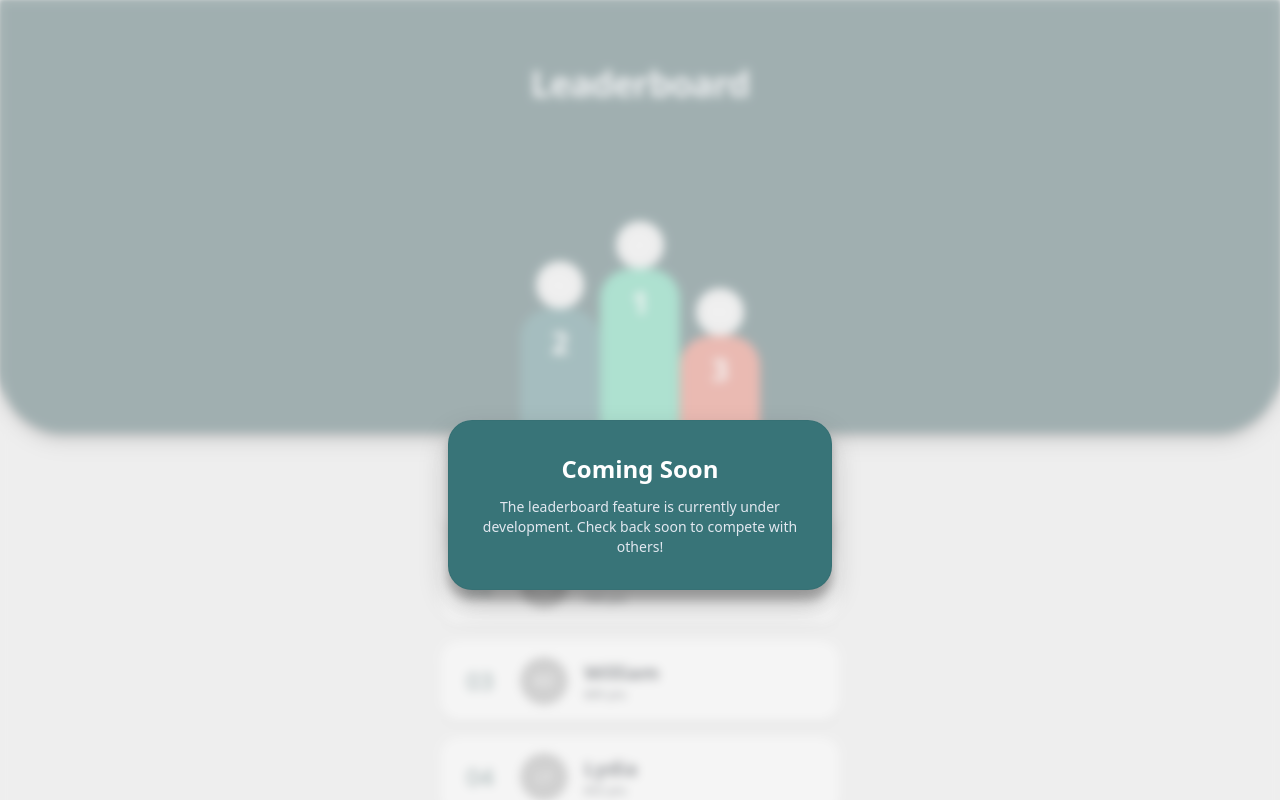
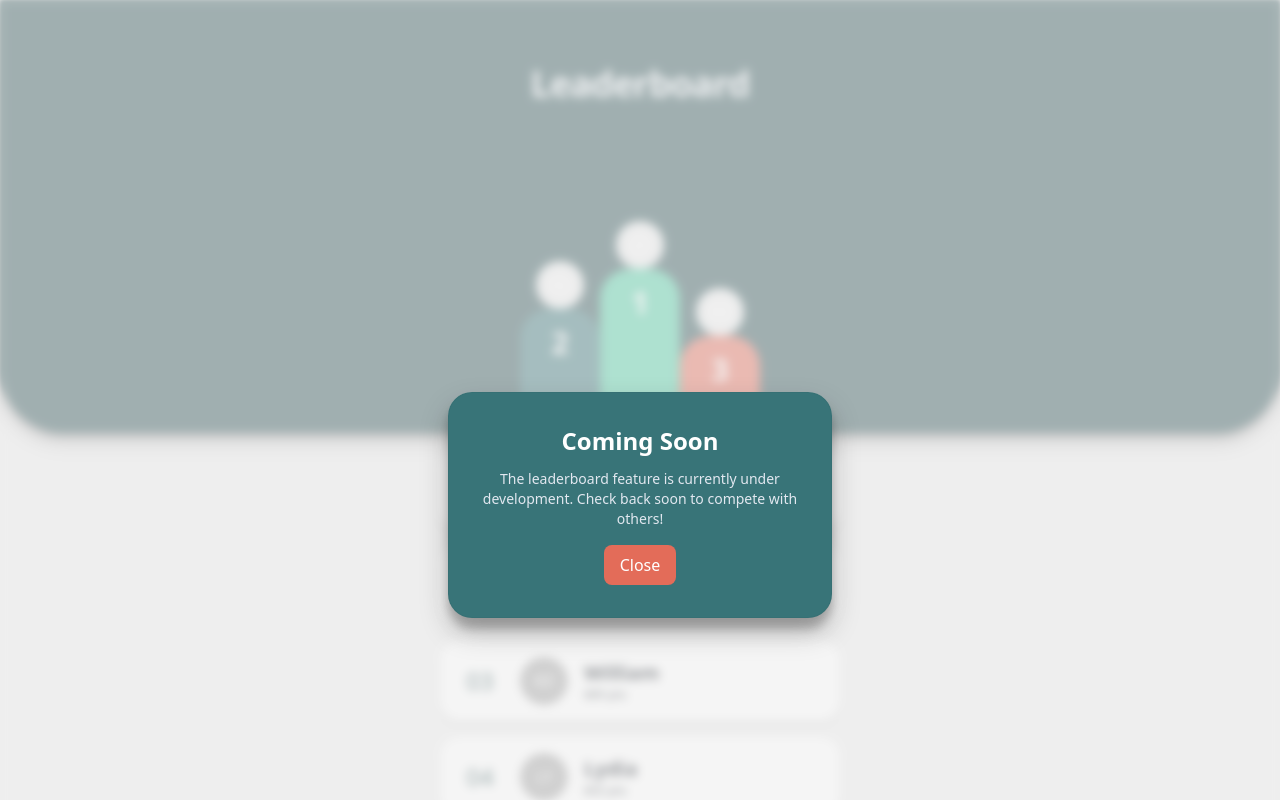
Before and after one commit to bitfalt/miniapp-monorepo, a Next.js app in the folder frontend/: page /leaderboard in a window 1280 px wide. Shown: the top 800 px of the page. Built offline with nearby package versions, Linux system fonts and the light colour scheme; no server answers; what @worldcoin/minikit-js would draw is missing.

Commit message:
improvement:add close modal and hide some features

```diff
--- a/frontend/src/app/achievements/page.tsx
+++ b/frontend/src/app/achievements/page.tsx
@@ -3,6 +3,7 @@
 import { useState, useEffect } from 'react'
 import { LoadingSpinner } from "@/components/ui/LoadingSpinner"
 import AchievementCard from "@/components/ui/AchievementCard"
+import { useRouter } from 'next/navigation'
 
 interface Achievement {
   title: string
@@ -15,6 +16,8 @@ export default function AchievementsPage() {
   const [loading, setLoading] = useState(true)
   const [level, setLevel] = useState({ current: 0, max: 100, title: "" })
   const [achievements, setAchievements] = useState<Achievement[]>([])
+  const [isModalOpen, setIsModalOpen] = useState(true); // State for modal visibility
+  const router = useRouter(); // Initialize the router
 
   useEffect(() => {
     const fetchData = async () => {
@@ -32,6 +35,11 @@ export default function AchievementsPage() {
 
     fetchData()
   }, [])
+
+  const handleCloseModal = () => {
+    setIsModalOpen(false); // Close the modal
+    router.back(); // Redirect to the previous page
+  };
 
   if (loading) {
     return <LoadingSpinner />
@@ -92,6 +100,25 @@ export default function AchievementsPage() {
           </div>
         ))}
       </div>
+
+      {/* Coming Soon Overlay */}
+      {isModalOpen && (
+        <div className="absolute inset-0 bg-neutral-bg/60 backdrop-blur-sm flex items-center justify-center pb-20 z-50">
+          <div className="bg-brand-secondary p-8 rounded-3xl text-center max-w-sm mx-4 shadow-[0_14px_28px_rgba(0,0,0,0.25),_0_10px_10px_rgba(0,0,0,0.22)] border border-brand-tertiary/10 backdrop-blur-sm">
+            <h2 className="text-2xl font-bold text-white mb-3">Coming Soon</h2>
+            <p className="text-slate-200 text-sm">
+              The achievements feature is currently under development.
+              Check back soon to celebrate your progress!
+            </p>
+            <button
+              className="mt-4 bg-accent-red text-white rounded-lg px-4 py-2"
+              onClick={handleCloseModal}
+            >
+              Close
+            </button>
+          </div>
+        </div>
+      )}
     </div>
   );
 }
--- a/frontend/src/app/leaderboard/page.tsx
+++ b/frontend/src/app/leaderboard/page.tsx
@@ -2,6 +2,8 @@
 
 import { Avatar, AvatarFallback } from "@/components/ui/avatar"
 import { cn } from '@/lib/utils'
+import { useState } from 'react'
+import { useRouter } from 'next/navigation'
 
 interface LeaderboardEntry {
   rank: number
@@ -26,6 +28,14 @@ const leaderboardEntries: LeaderboardEntry[] = [
 ]
 
 export default function LeaderboardPage() {
+  const [isModalOpen, setIsModalOpen] = useState(true); // State for modal visibility
+  const router = useRouter(); // Initialize the router
+
+  const handleCloseModal = () => {
+    setIsModalOpen(false); // Close the modal
+    router.back(); // Redirect to the previous page
+  };
+
   return (
     <div className="min-h-screen bg-neutral-bg relative">
       {/* Main Content */}
@@ -95,6 +105,7 @@ export default function LeaderboardPage() {
       </div>
 
       {/* Coming Soon Overlay */}
+      {isModalOpen && (
         <div className="absolute inset-0 bg-neutral-bg/60 backdrop-blur-sm flex items-center justify-center pb-20">
           <div className={cn(
             "bg-brand-secondary p-8 rounded-3xl text-center max-w-sm mx-4",
@@ -106,8 +117,15 @@ export default function LeaderboardPage() {
               The leaderboard feature is currently under development.
               Check back soon to compete with others!
             </p>
+            <button
+              className="mt-4 bg-accent-red text-white rounded-lg px-4 py-2"
+              onClick={handleCloseModal} // Close the modal and redirect
+            >
+              Close
+            </button>
           </div>
         </div>
+      )}
     </div>
   )
 }
--- a/frontend/src/components/ui/ProfileCard.tsx
+++ b/frontend/src/components/ui/ProfileCard.tsx
@@ -115,7 +115,8 @@ export function ProfileCard({
                 <h3 className="text-xl sm:text-2xl font-bold font-spaceGrotesk leading-[28px]">
                   {user.name} {user.last_name}
                 </h3>
-                <div className="flex items-center gap-1">
+                {/* streak implementation */}
+                {/* <div className="flex items-center gap-1">
                   <svg
                     xmlns="http://www.w3.org/2000/svg"
                     width="16"
@@ -129,14 +130,14 @@ export function ProfileCard({
                     <path d="M10 2c0 -.88 1.056 -1.331 1.692 -.722c1.958 1.876 3.096 5.995 1.75 9.12l-.08 .174l.012 .003c.625 .133 1.203 -.43 2.303 -2.173l.14 -.224a1 1 0 0 1 1.582 -.153c1.334 1.435 2.601 4.377 2.601 6.27c0 4.265 -3.591 7.705 -8 7.705s-8 -3.44 -8 -7.706c0 -2.252 1.022 -4.716 2.632 -6.301l.605 -.589c.241 -.236 .434 -.43 .618 -.624c1.43 -1.512 2.145 -2.924 2.145 -4.78" />
                   </svg>
                   <span className="text-sm sm:text-base font-medium font-spaceGrotesk">4</span>
-                </div>
+                </div> */}
               </div>
-
-              <p className="text-white text-xs sm:text-sm font-medium font-spaceGrotesk mb-2 text-center">
+                  {/* level implementation */}
+              {/* <p className="text-white text-xs sm:text-sm font-medium font-spaceGrotesk mb-2 text-center">
                 Level: {user.level}
               </p>
 
-              <LevelProgress points={user.points} maxPoints={user.maxPoints} />
+              <LevelProgress points={user.points} maxPoints={user.maxPoints} /> */}
             </div>
           </div>
         </div>
```
Lines whose indentation alone changed are shown as unchanged.
